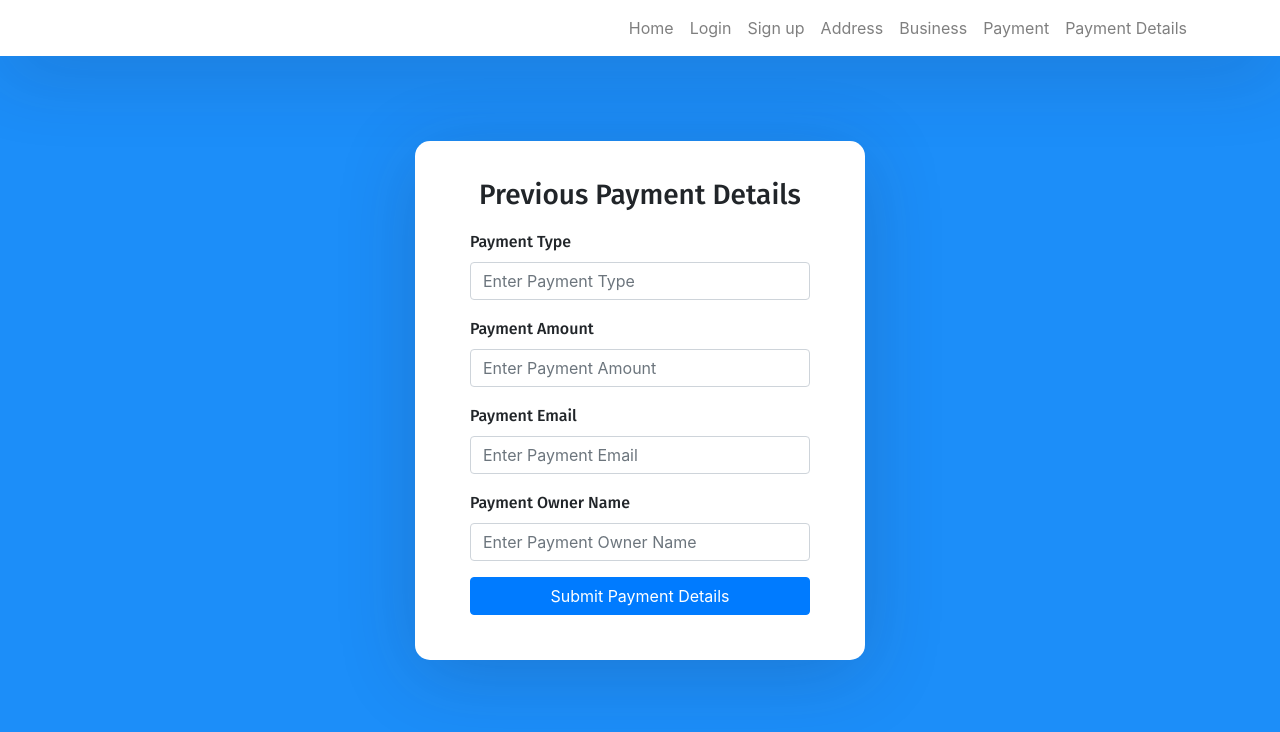
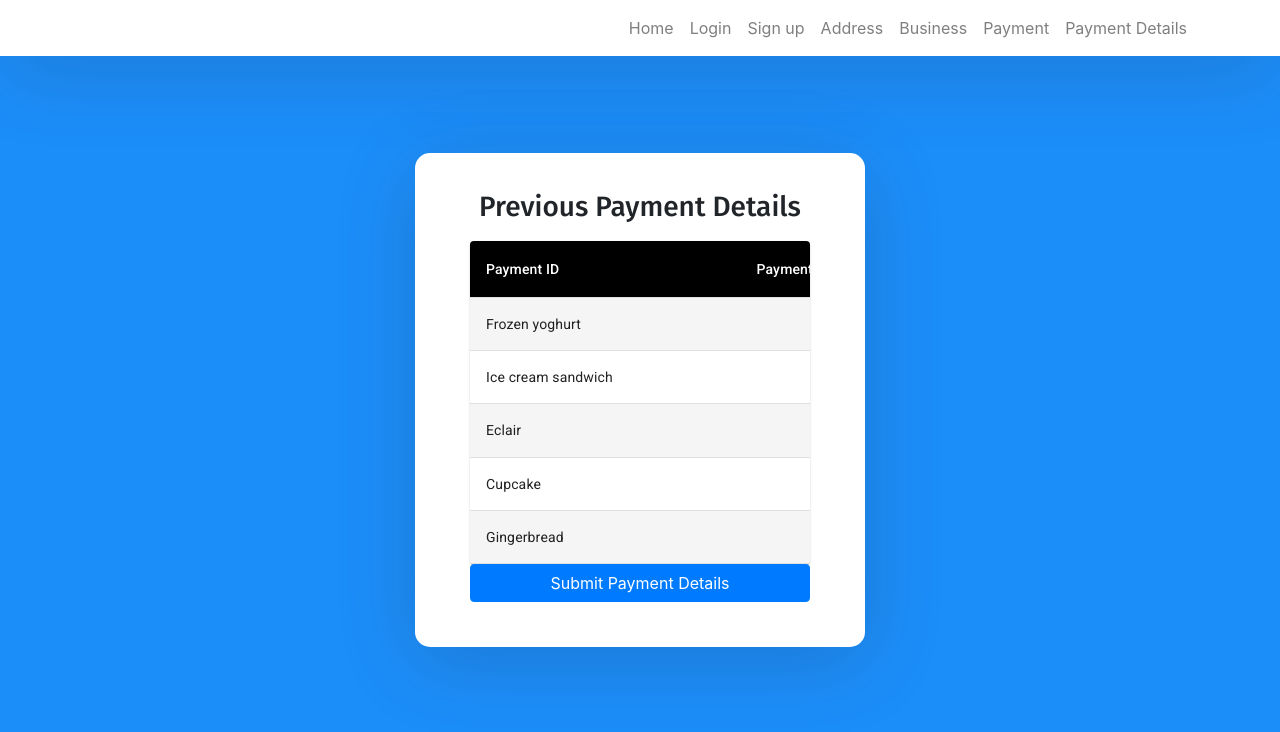
Before and after one commit to PasinduUkwatta/Test_1, a React (Create React App) app in the folder react-front-end/: page /payment-details in a window 1280 px wide. Shown: the top 732 px of the page. Built offline with nearby package versions, Linux system fonts and the light colour scheme.

Commit message:
Payment Details Table added

```diff
--- a/react-front-end/public/index.html
+++ b/react-front-end/public/index.html
@@ -15,6 +15,9 @@
       user's mobile device or desktop. See https://developers.google.com/web/fundamentals/web-app-manifest/
     -->
     <link rel="manifest" href="%PUBLIC_URL%/manifest.json" />
+    <link rel="stylesheet" href="https://fonts.googleapis.com/css?family=Roboto:300,400,500,700&display=swap" />
+    <link rel="stylesheet" href="https://fonts.googleapis.com/icon?family=Material+Icons" />
+
     <!--
       Notice the use of %PUBLIC_URL% in the tags above.
       It will be replaced with the URL of the `public` folder during the build.
--- a/react-front-end/src/components/paymentdetails.component.js
+++ b/react-front-end/src/components/paymentdetails.component.js
@@ -1,5 +1,6 @@
 import React, { Component } from "react";
 import axios from "axios"
+import CustomizedTables from "./table.component"
 
 class PaymentDetails extends Component {
 
@@ -54,56 +55,18 @@ class PaymentDetails extends Component {
         const{paymenttype,paymentamount,paymentemail,paymentownername} = this.state
 
         return (
-            <form onSubmit={this.submitHandler} >
+            <div>
+
                 <h3>Previous Payment Details </h3>
 
-                <div className="form-group">
-                    <label>Payment Type</label>
-                     <input
-                    type="text"
-                    name ="paymenttype"
-                    className="form-control"
-                    placeholder="Enter Payment Type"
-                    value={paymenttype}
-                    onChange={this.changeHandler}  />
-                </div>
 
-                <div className="form-group">
-                    <label>Payment Amount</label>
-                     <input
-                    type="text"
-                    name ="paymentamount"
-                    className="form-control"
-                    placeholder="Enter Payment Amount"
-                    value={paymentamount}
-                    onChange={this.changeHandler}  />
-                </div>
+                <CustomizedTables/>
 
-                <div className="form-group">
-                    <label>Payment Email</label>
-                     <input
-                    type="text"
-                    name ="paymentemail"
-                    className="form-control"
-                    placeholder="Enter Payment Email"
-                    value={paymentemail}
-                    onChange={this.changeHandler}  />
-                </div>
 
-                <div className="form-group">
-                    <label>Payment Owner Name</label>
-                     <input
-                    type="text"
-                    name ="paymentownername"
-                    className="form-control"
-                    placeholder="Enter Payment Owner Name  "
-                    value={paymentownername}
-                    onChange={this.changeHandler}  />
-                </div>
 
                 <button type="submit" className="btn btn-primary btn-block" action ="detail">Submit Payment Details</button>
+            </div>
 
-            </form>
         )
     }
 }
--- /dev/null
+++ b/react-front-end/src/components/table.component.js
@@ -0,0 +1,78 @@
+import React from 'react';
+import { withStyles, makeStyles } from '@material-ui/core/styles';
+import Table from '@material-ui/core/Table';
+import TableBody from '@material-ui/core/TableBody';
+import TableCell from '@material-ui/core/TableCell';
+import TableContainer from '@material-ui/core/TableContainer';
+import TableHead from '@material-ui/core/TableHead';
+import TableRow from '@material-ui/core/TableRow';
+import Paper from '@material-ui/core/Paper';
+
+const StyledTableCell = withStyles((theme) => ({
+  head: {
+    backgroundColor: theme.palette.common.black,
+    color: theme.palette.common.white,
+  },
+  body: {
+    fontSize: 14,
+  },
+}))(TableCell);
+
+const StyledTableRow = withStyles((theme) => ({
+  root: {
+    '&:nth-of-type(odd)': {
+      backgroundColor: theme.palette.action.hover,
+    },
+  },
+}))(TableRow);
+
+function createData(name, calories, fat, carbs, protein) {
+  return { name, calories, fat, carbs, protein };
+}
+
+const rows = [
+  createData('Frozen yoghurt', 159, 6.0, 24, 4.0),
+  createData('Ice cream sandwich', 237, 9.0, 37, 4.3),
+  createData('Eclair', 262, 16.0, 24, 6.0),
+  createData('Cupcake', 305, 3.7, 67, 4.3),
+  createData('Gingerbread', 356, 16.0, 49, 3.9),
+];
+
+const useStyles = makeStyles({
+  table: {
+    minWidth: 700,
+  },
+});
+
+export default function CustomizedTables() {
+  const classes = useStyles();
+
+  return (
+    <TableContainer component={Paper}>
+      <Table className={classes.table} aria-label="customized table">
+        <TableHead>
+          <TableRow>
+            <StyledTableCell>Payment ID</StyledTableCell>
+            <StyledTableCell align="right">Payment Type</StyledTableCell>
+            <StyledTableCell align="right">Amount</StyledTableCell>
+            <StyledTableCell align="right">Email</StyledTableCell>
+            <StyledTableCell align="right">Name</StyledTableCell>
+          </TableRow>
+        </TableHead>
+        <TableBody>
+          {rows.map((row) => (
+            <StyledTableRow key={row.name}>
+              <StyledTableCell component="th" scope="row">
+                {row.name}
+              </StyledTableCell>
+              <StyledTableCell align="right">{row.calories}</StyledTableCell>
+              <StyledTableCell align="right">{row.fat}</StyledTableCell>
+              <StyledTableCell align="right">{row.carbs}</StyledTableCell>
+              <StyledTableCell align="right">{row.protein}</StyledTableCell>
+            </StyledTableRow>
+          ))}
+        </TableBody>
+      </Table>
+    </TableContainer>
+  );
+}
```
Also changed, not shown: react-front-end/package.json (+4 -3 lines), 1 other file (tests, documents, lock files or other folders).
